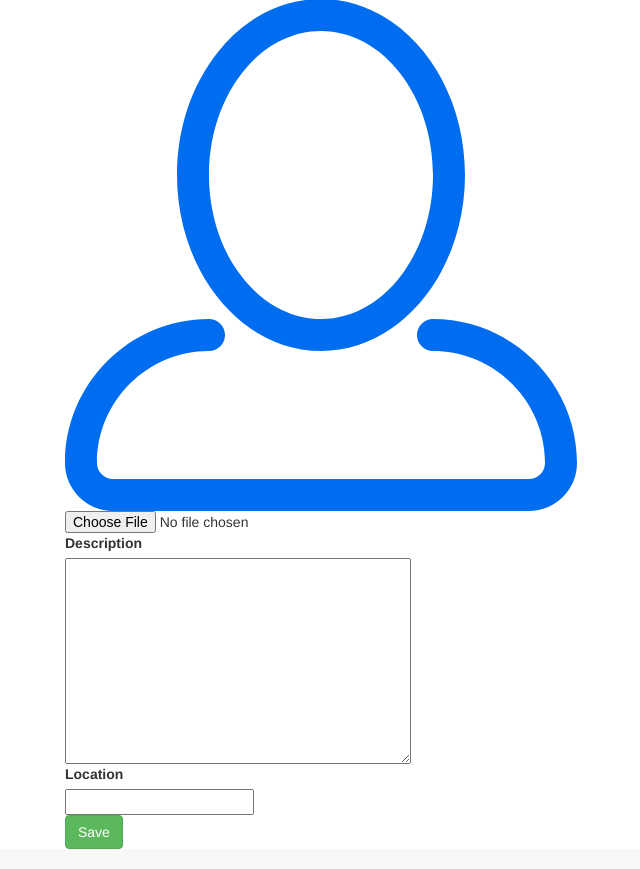
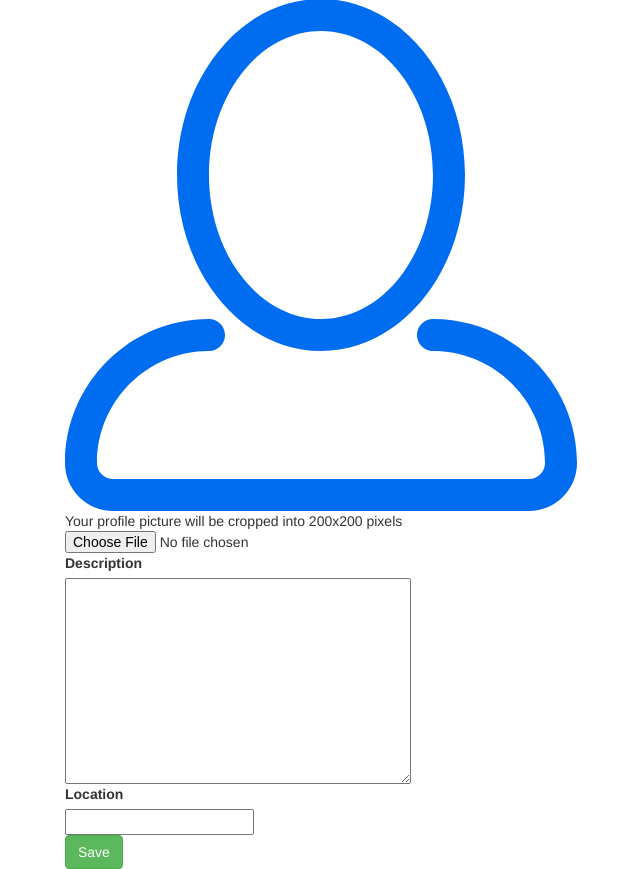
Before and after one commit to DeWa/Tviserrys, a Django app: template templates/profile/edit.html in a window 1280 px wide. Shown: the part 238-1107 px from the top of the page, without its empty margins (5-645 px from the left). Run offline with Django 3.2, Linux system fonts and the light colour scheme; the template is opened without the code that fills it: values that come from a table or form of the project are taken from there, others are empty; style sheets or scripts are compiled from the project's sources; parts of the project's set-up code (start-up, migrations or seed data) failed here and were passed over; some libraries are stand-ins or nearby versions.

Commit message:
Add info about profile picture cropping

```diff
--- a/templates/profile/edit.html
+++ b/templates/profile/edit.html
@@ -34,6 +34,11 @@
                 </div>
                 <div class="row">
                     <div class="col-lg-12">
+                        Your profile picture will be cropped into 200x200 pixels
+                    </div>
+                </div>
+                <div class="row">
+                    <div class="col-lg-12">
                         <div class="form-error">{{ form.picture.errors }}</div>
                         {{ form.picture }}
                     </div>
```
